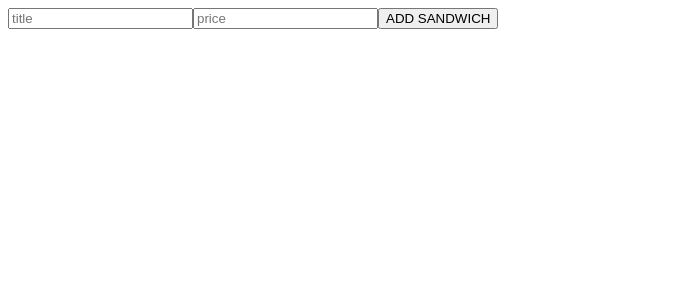
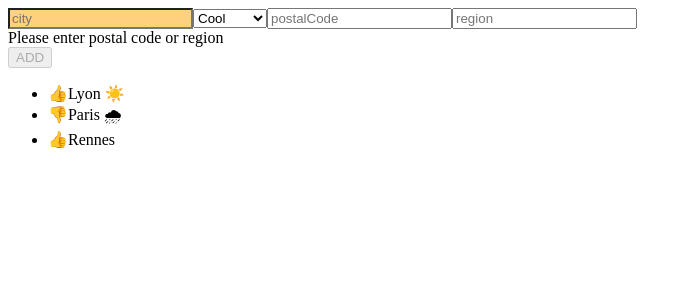
Before and after one commit to wishtack-training/wt-training-angular, an Angular app: page / in a window 1280 px wide. Shown: the top 300 px of the page, without its empty margins (0-692 px from the left). Built offline with nearby package versions, Linux system fonts and the light colour scheme.

Commit message:
✅ Using reactive forms in <wt-demo>.

```diff
--- a/src/app/app.component.html
+++ b/src/app/app.component.html
@@ -1 +1 @@
-<wt-cart-detail></wt-cart-detail>
+<wt-demo></wt-demo>
--- a/src/app/app.module.ts
+++ b/src/app/app.module.ts
@@ -1,5 +1,5 @@
 import { NgModule } from '@angular/core';
-import { FormsModule } from '@angular/forms';
+import { FormsModule, ReactiveFormsModule } from '@angular/forms';
 import { BrowserModule } from '@angular/platform-browser';
 
 import { AppRoutingModule } from './app-routing.module';
@@ -16,7 +16,8 @@ import { DemoComponent } from './demo/demo.component';
     imports: [
         BrowserModule,
         AppRoutingModule,
-        FormsModule
+        FormsModule,
+        ReactiveFormsModule
     ],
     bootstrap: [AppComponent]
 })
--- a/src/app/demo/demo.component.html
+++ b/src/app/demo/demo.component.html
@@ -1,29 +1,48 @@
-<form (ngSubmit)="addCity()">
-    <input
-        name="city"
-        placeholder="city"
-        type="text"
-        [(ngModel)]="city">
-    <button type="submit">ADD</button>
+<form
+    [formGroup]="cityInfoForm"
+    (ngSubmit)="addCityInfo()">
+
+    <input formControlName="name" placeholder="city" type="text">
+
+    <select formControlName="coolness">
+        <option value="cool">Cool</option>
+        <option value="not-cool">Not Cool</option>
+    </select>
+
+    <input formControlName="postalCode" placeholder="postalCode" type="text">
+    <input formControlName="region" placeholder="region" type="text">
+
+    <div *ngIf="cityInfoForm.get('name').touched && cityInfoForm.hasError('required', 'name')">Please choose a city
+    </div>
+
+    <div *ngIf="cityInfoForm.hasError('postalCodeOrRegion')">
+        Please enter postal code or region
+    </div>
+
+    <button
+        type="submit"
+        [disabled]="!cityInfoForm.valid">ADD
+    </button>
+
 </form>
 
-<div>
-    <span>{{ title }}</span>
-    <span>&nbsp;</span>
-    <span>({{ title.length }})</span>
-</div>
+<!--<div>-->
+<!--    <span>{{ title }}</span>-->
+<!--    <span>&nbsp;</span>-->
+<!--    <span>({{ title.length }})</span>-->
+<!--</div>-->
 
-<button
-    *ngIf="isResetEnabled()"
-    [class.wt-red]="!isResetEnabled()"
-    [disabled]="!isResetEnabled()"
-    (click)="title = ''">RESET
-</button>
-
-<button (click)="addCity()">ADD CITY</button>
+<!--<button-->
+<!--    *ngIf="isResetEnabled()"-->
+<!--    [class.wt-red]="!isResetEnabled()"-->
+<!--    [disabled]="!isResetEnabled()"-->
+<!--    (click)="title = ''">RESET-->
+<!--</button>-->
 
 <ul>
-    <li *ngFor="let city of cityList">
-        {{ city }}
+    <li *ngFor="let cityInfo of cityInfoList">
+        <span *ngIf="cityInfo.coolness === Coolness.cool">👍</span>
+        <span *ngIf="cityInfo.coolness === Coolness.notCool">👎</span>
+        <span>{{ cityInfo.name }}</span>
     </li>
 </ul>
--- a/src/app/demo/demo.component.scss
+++ b/src/app/demo/demo.component.scss
@@ -1,3 +1,11 @@
 .wt-red {
     background-color: darkred;
 }
+
+input.ng-invalid {
+    background-color: rgba(255, 165, 0, 0.51);
+}
+
+input.ng-dirty.ng-invalid {
+    background-color: rgba(255, 0, 0, 0.5);
+}
--- a/src/app/demo/demo.component.ts
+++ b/src/app/demo/demo.component.ts
@@ -1,4 +1,27 @@
 import { Component, OnInit } from '@angular/core';
+import { FormControl, FormGroup, ValidatorFn, Validators } from '@angular/forms';
+import { filter } from 'rxjs/operators';
+
+export enum Coolness {
+    cool = 'cool',
+    notCool = 'not-cool'
+}
+
+export interface CityInfo {
+    coolness: Coolness;
+    name: string;
+}
+
+export const postalCodeOrRegion: ValidatorFn = (control) => {
+
+    if (!control.value.postalCode && !control.value.region) {
+        return {
+            postalCodeOrRegion: true
+        };
+    }
+
+    return null;
+};
 
 @Component({
     selector: 'wt-demo',
@@ -7,24 +30,54 @@ import { Component, OnInit } from '@angular/core';
 })
 export class DemoComponent implements OnInit {
 
-    cityList = [
-        'Lyon ☀️',
-        'Paris 🌧',
-        'Rennes'
+    Coolness = Coolness;
+
+    cityInfoForm = new FormGroup({
+        name: new FormControl(null, [
+            Validators.required,
+            Validators.minLength(3)
+        ]),
+        coolness: new FormControl(Coolness.cool),
+        postalCode: new FormControl(),
+        region: new FormControl()
+    }, [
+        postalCodeOrRegion
+    ]);
+
+    cityInfoList: CityInfo[] = [
+        {name: 'Lyon ☀️', coolness: Coolness.cool},
+        {name: 'Paris 🌧', coolness: Coolness.notCool},
+        {name: 'Rennes', coolness: Coolness.cool}
     ];
 
     title = 'Welcome';
-    city: string;
 
     ngOnInit() {
-        setInterval(() => this.title += '.', 200);
+
+        this.cityInfoForm.get('name').valueChanges
+            .pipe(
+                filter(name => name != null),
+                filter(name => name.toLowerCase().includes('paris'))
+            )
+            .subscribe(() => {
+
+                this.cityInfoForm.patchValue({
+                    coolness: Coolness.notCool,
+                    postalCode: '75000',
+                    region: 'Ile de France'
+                });
+
+            });
+
+        // setInterval(() => this.title += '.', 200);
     }
 
     isResetEnabled() {
         return this.title.length > 20;
     }
 
-    addCity() {
-        this.cityList = [...this.cityList, this.city];
+    addCityInfo() {
+        this.cityInfoList = [...this.cityInfoList, this.cityInfoForm.value];
+        this.cityInfoForm.reset();
     }
 }
```
